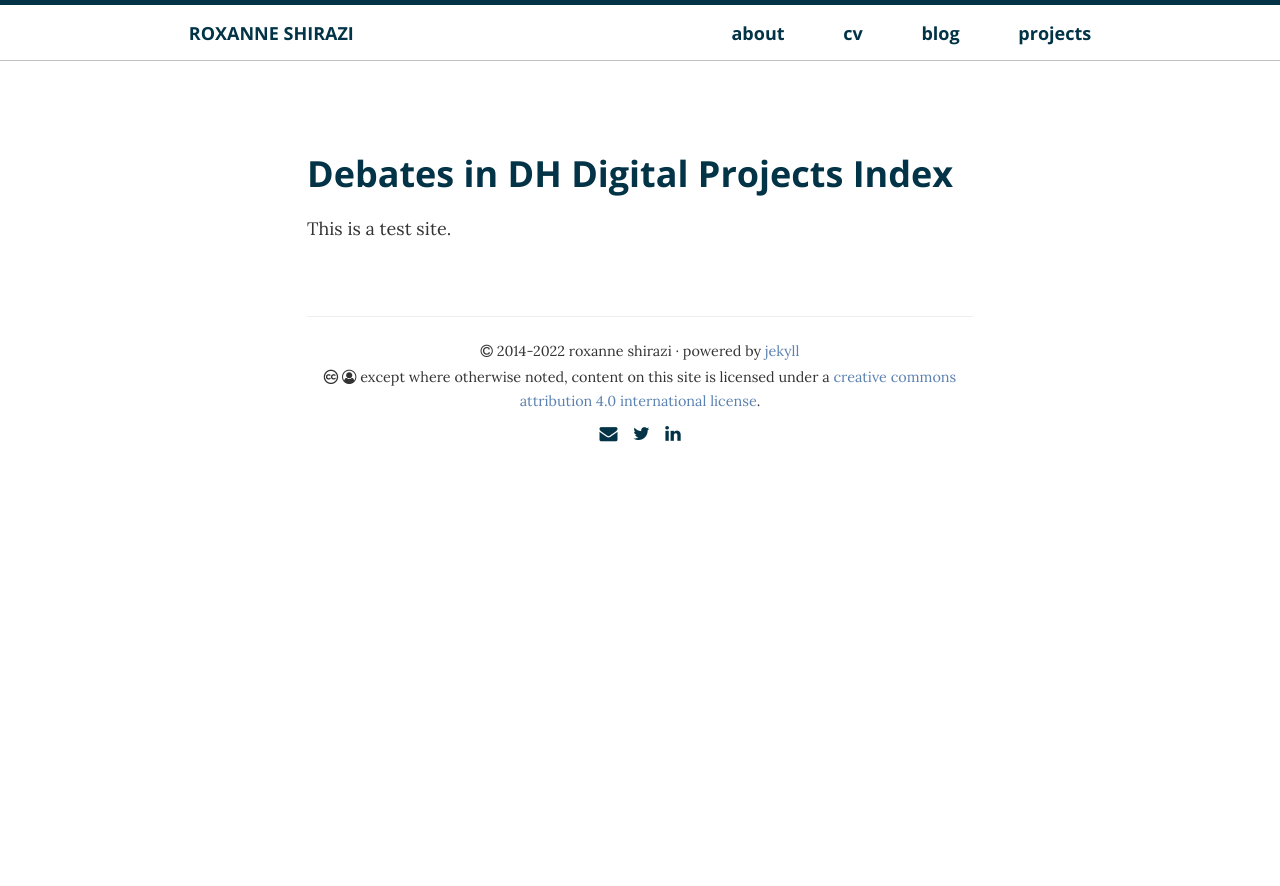
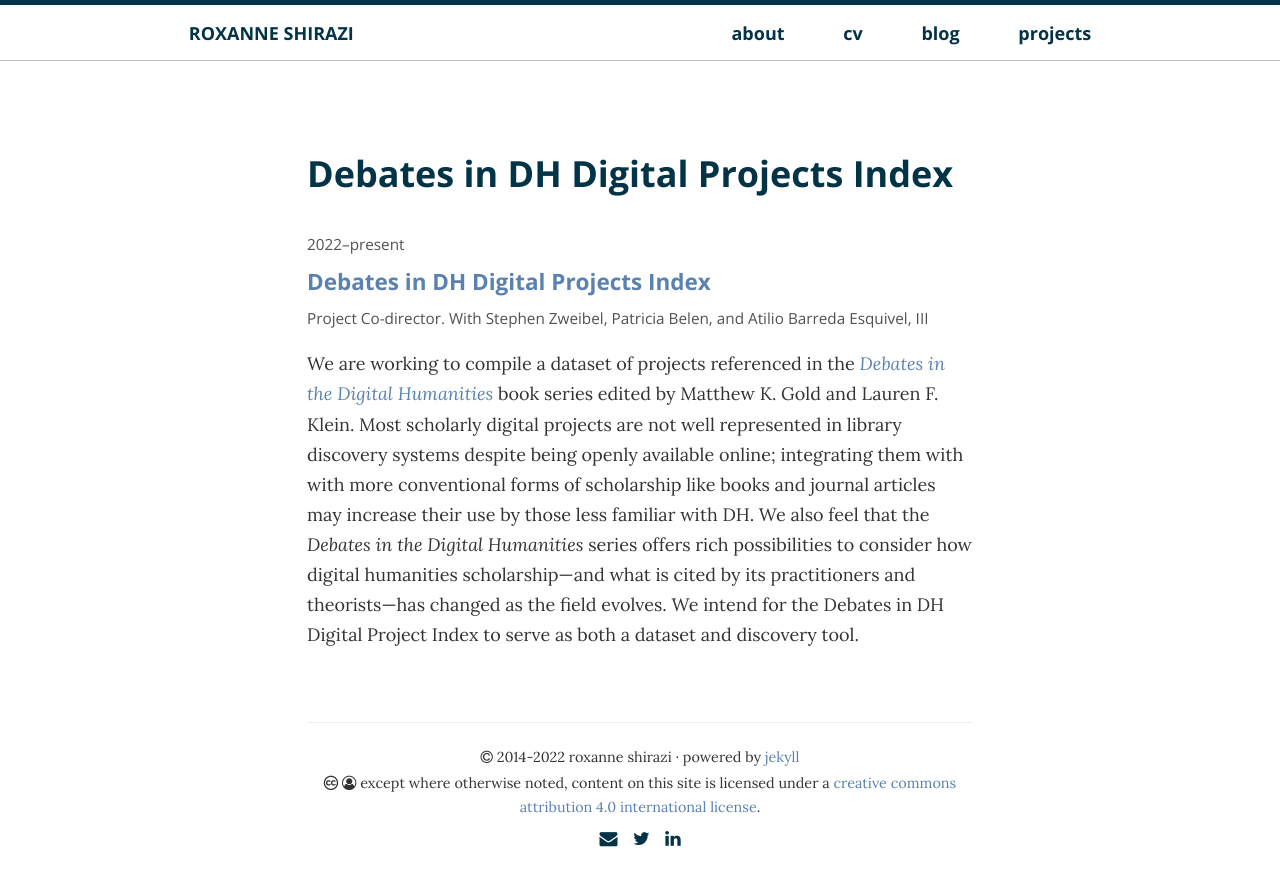
Before and after one commit to rshirazi/rshirazi.github.io, a Jekyll site: the page built from _projects/dhdebates.md, in a window 1280 px wide. Shown: the top 886 px of the page. Built offline with Jekyll 4.4.1, drawn with Linux system fonts in a browser that asks for light colours.

Commit message:
formatted topic links to project pages

```diff
--- a/_includes/topic-links.html
+++ b/_includes/topic-links.html
@@ -8,8 +8,10 @@
         {% if f.year %}
         <span class="post-date">{{ f.year }}</span>{% endif %}
         {% if f.title %}
-        <h3 class="post-title hvr-underline-reveal"><a href="{{ f.url | relative_url }}">{{ f.title }}</a></h3>
+        <h3 class=""><a href="{{ f.url | relative_url }}">{{ f.title }}</a></h3>
         {% endif %}
+        {% if f.team %}
+        <span class="post-date team">{{ f.team | markdownify }}</span>{% endif %}
         {% if f.desc %}
         <span class="link-desc">{{ f.desc | markdownify }}</span>{% endif %}
     </li>
--- a/_projects/dhdebates.md
+++ b/_projects/dhdebates.md
@@ -6,6 +6,14 @@ collection: projects
 header:
     teaser: /assets/images/dhdebates.jpg
 start_date: 2022
+excerpt: An index and dataset of projects referenced in the _Debates in the Digital Humanities_ book series.
+topic-links:
+- year: 2022&#150;present
+  title: Debates in DH Digital Projects Index
+  url: https://gc-library.github.io/dh-index/
+  team: 'Project Co-director. With Stephen Zweibel, Patricia Belen, and Atilio Barreda Esquivel, III'
 ---
 
-This is a test site.
+{% include topic-links.html %}
+
+We are working to compile a dataset of projects referenced in the [_Debates in the Digital Humanities_](https://dhdebates.gc.cuny.edu/) book series edited by Matthew K. Gold and Lauren F. Klein. Most scholarly digital projects are not well represented in library discovery systems despite being openly available online; integrating them with with more conventional forms of scholarship like books and journal articles may increase their use by those less familiar with DH. We also feel that the _Debates in the Digital Humanities_ series offers rich possibilities to consider how digital humanities scholarship—and what is cited by its practitioners and theorists—has changed as the field evolves. We intend for the Debates in DH Digital Project Index to serve as both a dataset and discovery tool.
--- a/_sass/pages/_posts.scss
+++ b/_sass/pages/_posts.scss
@@ -76,6 +76,11 @@ ul.topic-links {
   padding-left: initial;
 }
 
+ul.topic-links h3 {
+  margin-top: 10px;
+  margin-bottom: 10px;
+}
+
 .topic-links .post-date {
   margin-bottom: 0;
 }
@@ -84,8 +89,12 @@ ul.topic-links {
   margin-bottom: 0;
 }
 
-.topic-links a:hover, .topic-links a:focus {
-	text-decoration: none;
+.topic-links span.link-desc > p {
+  margin-bottom: 2rem;
 }
 
+/*.topic-links a:hover, .topic-links a:focus {
+	text-decoration: none;
+}*/
+
 // Special styles for project pages
```
Also changed, not shown: _projects/activist-visions.md (+1 -1 lines), _projects/cdha.md (+2 -1 lines), projects.md (+0 -2 lines).
